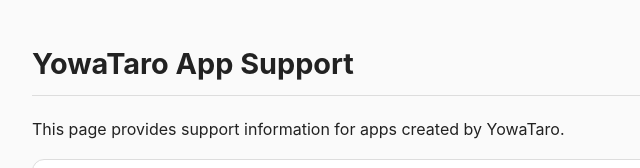
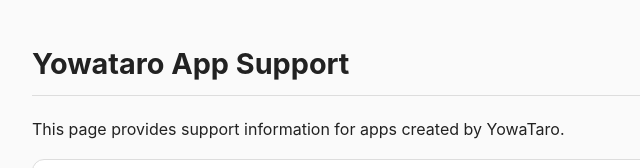
Before and after one commit to devyowataro/devyowataro.github.io, a plain HTML site: page index.html in a window 1280 px wide. Shown: the top 168 px of the page, 248-888 px from the left. Drawn offline with Linux system fonts and the light colour scheme.

Commit message:
Update index.html

```diff
--- a/index.html
+++ b/index.html
@@ -42,7 +42,7 @@
 </head>
 <body>
 
-  <h1>YowaTaro App Support</h1>
+  <h1>Yowataro App Support</h1>
 
   <p>
     This page provides support information for apps created by YowaTaro.
```
